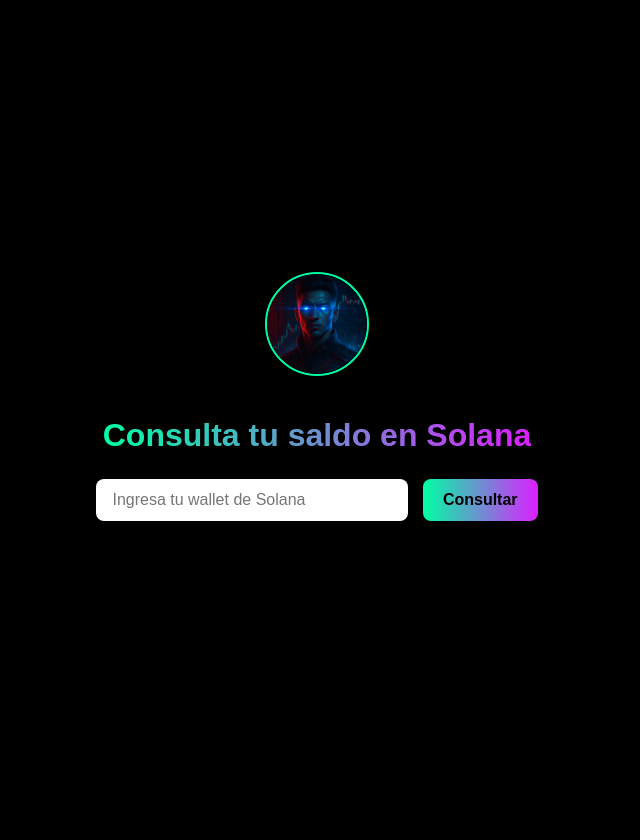
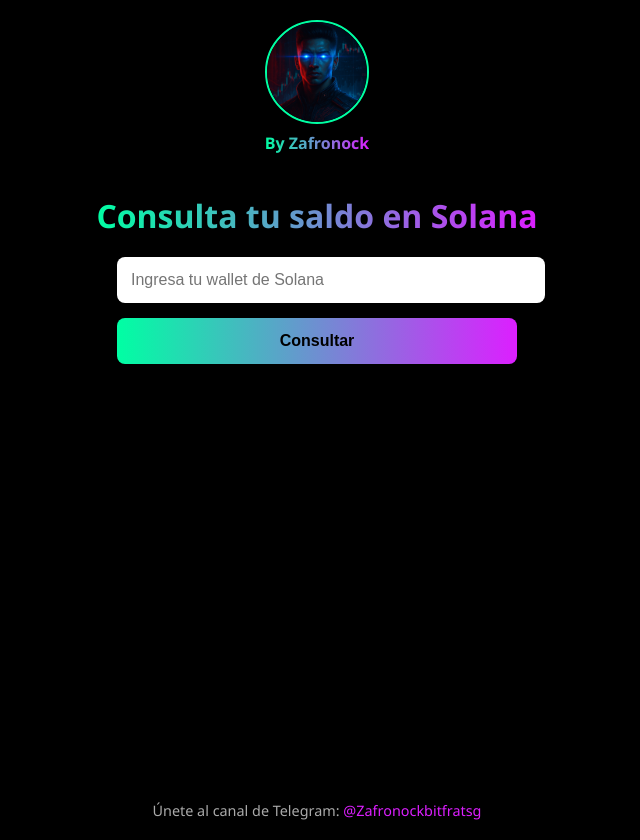
Before and after one commit to zafronock2028/solana-saldo-api, a website: page public/index.html in a window 1280 px wide. Shown: the whole page, without its empty margins (323-963 px from the left). Drawn offline with Linux system fonts and the light colour scheme.

Commit message:
Actualizar index.html

```diff
--- a/public/index.html
+++ b/public/index.html
@@ -8,24 +8,38 @@
     body {
       background-color: #000;
       color: #fff;
-      font-family: 'Arial', sans-serif;
+      font-family: 'Segoe UI', Tahoma, sans-serif;
       display: flex;
       flex-direction: column;
       align-items: center;
-      justify-content: center;
-      min-height: 100vh;
       margin: 0;
       padding: 20px;
+      min-height: 100vh;
       text-align: center;
+    }
+
+    header {
+      display: flex;
+      flex-direction: column;
+      align-items: center;
+      margin-bottom: 20px;
     }
 
     .logo {
       width: 100px;
       height: 100px;
       border-radius: 50%;
-      margin-bottom: 20px;
       object-fit: cover;
       border: 2px solid #00ffa3;
+      margin-bottom: 8px;
+    }
+
+    .brand {
+      font-size: 1rem;
+      font-weight: bold;
+      background: linear-gradient(90deg, #00ffa3, #dc1fff);
+      -webkit-background-clip: text;
+      -webkit-text-fill-color: transparent;
     }
 
     h1 {
@@ -33,27 +47,35 @@
       background: linear-gradient(90deg, #00ffa3, #dc1fff);
       -webkit-background-clip: text;
       -webkit-text-fill-color: transparent;
-      margin-bottom: 25px;
+      margin: 20px 0;
+    }
+
+    form {
+      display: flex;
+      flex-direction: column;
+      gap: 15px;
+      width: 100%;
+      max-width: 400px;
+      margin-bottom: 30px;
     }
 
     input {
-      padding: 12px 16px;
+      padding: 14px;
       font-size: 1rem;
+      border-radius: 8px;
       border: none;
-      border-radius: 8px;
-      margin-right: 10px;
-      width: 280px;
-      max-width: 90%;
+      outline: none;
+      width: 100%;
     }
 
     button {
-      padding: 12px 20px;
-      background: linear-gradient(90deg, #00ffa3, #dc1fff);
-      border: none;
-      border-radius: 8px;
+      padding: 14px;
       font-size: 1rem;
       font-weight: bold;
       color: #000;
+      border: none;
+      border-radius: 8px;
+      background: linear-gradient(90deg, #00ffa3, #dc1fff);
       cursor: pointer;
       transition: opacity 0.3s;
     }
@@ -63,31 +85,49 @@
     }
 
     #resultado {
-      margin-top: 25px;
       font-size: 1.4rem;
       color: #00ffa3;
       text-shadow: 0 0 10px #00ffa3;
+      min-height: 30px;
     }
 
-    @media screen and (max-width: 600px) {
-      input {
-        margin-bottom: 10px;
-      }
+    footer {
+      margin-top: auto;
+      font-size: 0.9rem;
+      color: #aaa;
+      padding-top: 20px;
+    }
 
-      button {
-        width: 100%;
+    footer a {
+      color: #dc1fff;
+      text-decoration: none;
+    }
+
+    @media (max-width: 600px) {
+      h1 {
+        font-size: 1.5rem;
       }
     }
   </style>
 </head>
 <body>
-  <img src="/logo.png" alt="Logo de Zafronock" class="logo" />
+  <header>
+    <img src="/logo.png" alt="Logo de Zafronock" class="logo" />
+    <div class="brand">By Zafronock</div>
+  </header>
+
   <h1>Consulta tu saldo en Solana</h1>
+
   <form id="form">
-    <input type="text" id="wallet" name="wallet" placeholder="Ingresa tu wallet de Solana" required />
+    <input type="text" id="wallet" placeholder="Ingresa tu wallet de Solana" required />
     <button type="submit">Consultar</button>
   </form>
+
   <p id="resultado"></p>
+
+  <footer>
+    Únete al canal de Telegram: <a href="https://t.me/Zafronockbitfratsg" target="_blank">@Zafronockbitfratsg</a>
+  </footer>
 
   <script>
     const form = document.getElementById('form');
@@ -96,9 +136,14 @@
     form.addEventListener('submit', async (e) => {
       e.preventDefault();
       const wallet = document.getElementById('wallet').value;
-      const res = await fetch(`/?wallet=${wallet}`);
-      const text = await res.text();
-      resultado.innerText = text;
+      resultado.innerText = 'Consultando...';
+      try {
+        const res = await fetch(`/?wallet=${wallet}`);
+        const text = await res.text();
+        resultado.innerText = text;
+      } catch (err) {
+        resultado.innerText = 'Error al consultar el saldo';
+      }
     });
   </script>
 </body>
```
